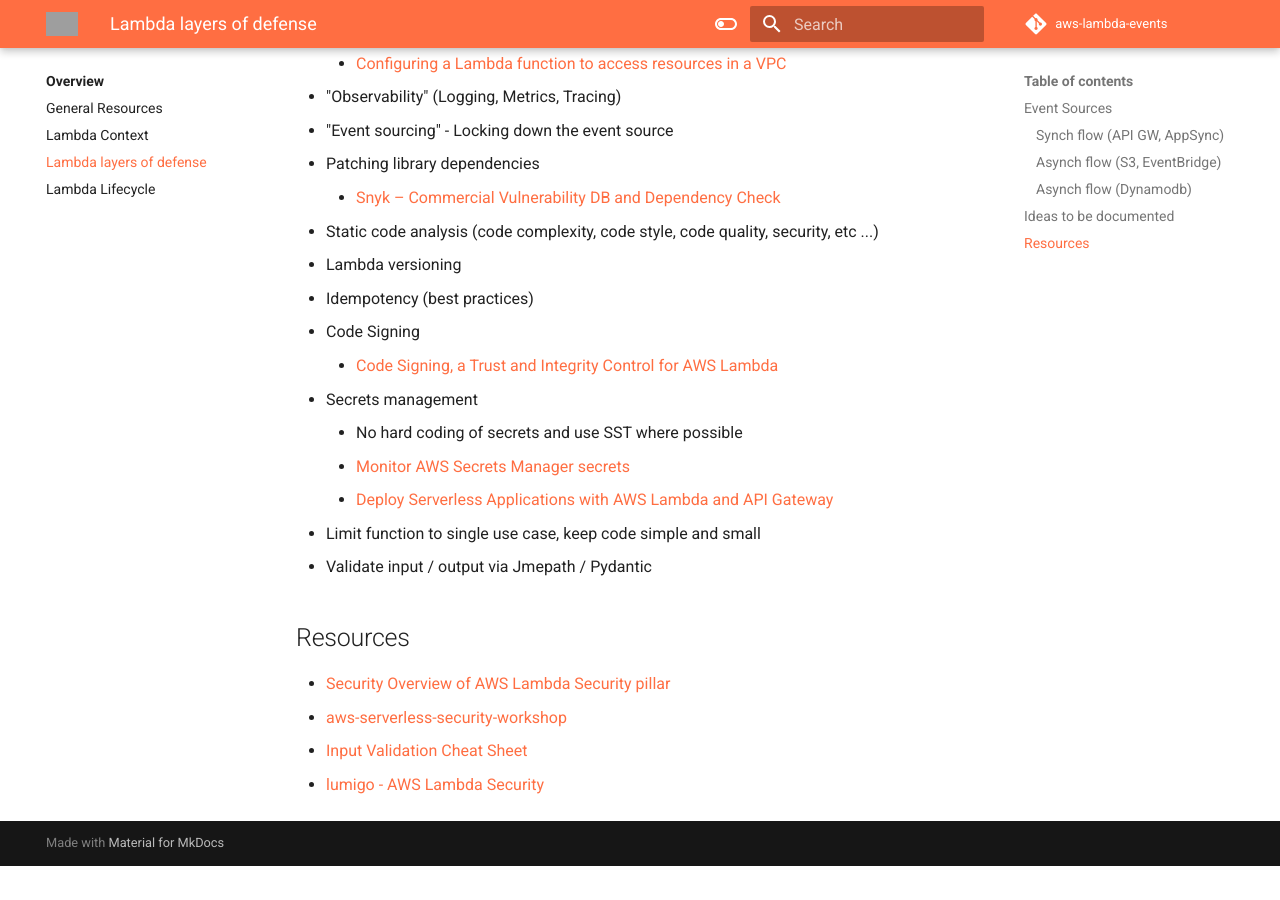
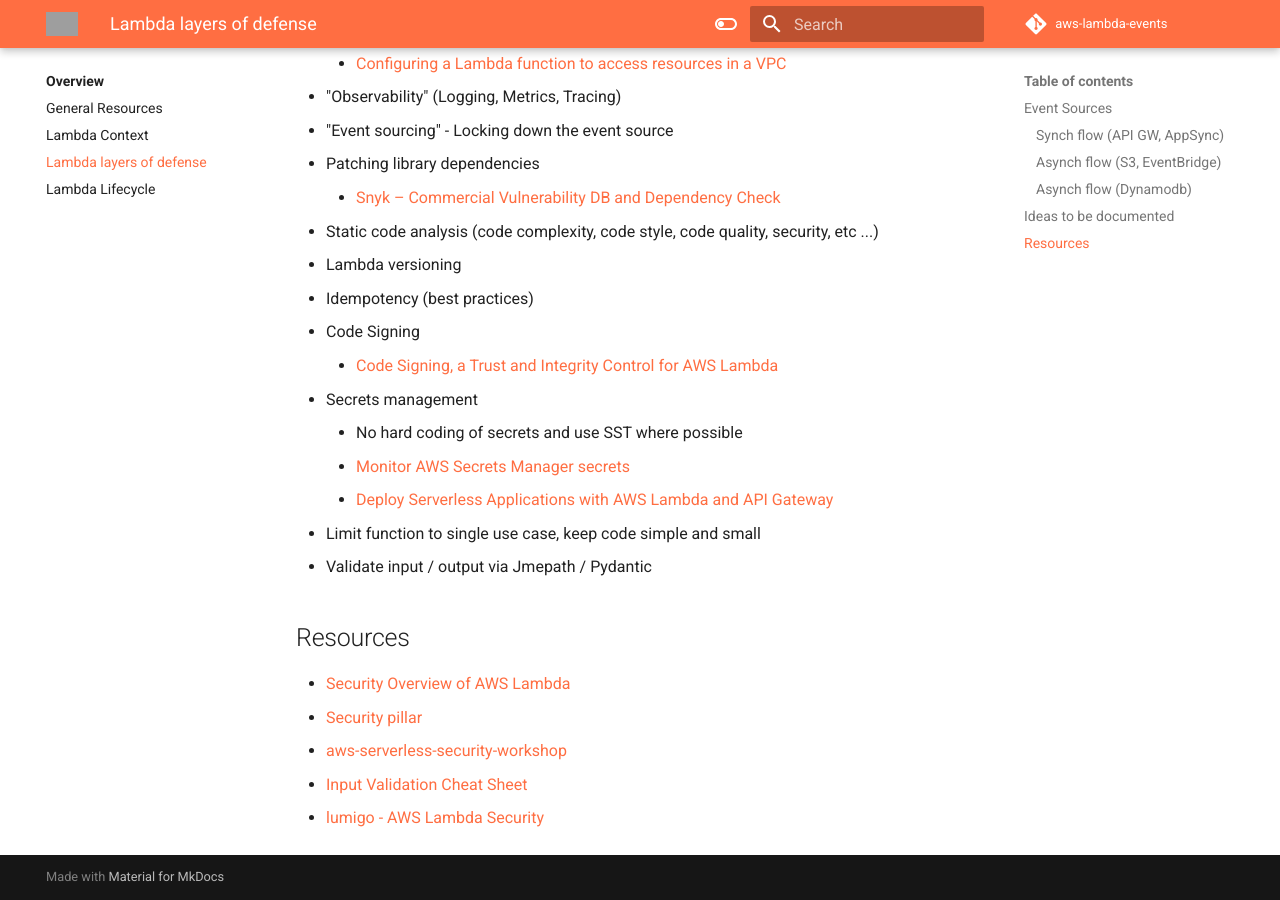
Before and after one commit to michaelbrewer/aws-lambda-events, an MkDocs documentation site: the page built from docs/lambda-security.md, in a window 1280 px wide and 900 px high, scrolled down 1793 px. Built offline with MkDocs 1.6.1 and Material for MkDocs 9.7.7, drawn with Linux system fonts in a browser that asks for light colours; comment, search, counter and statistics services are not loaded; before the commit the page ends 2659 px from its top, so only the background shows below that; grey boxes are pictures that could not be loaded.

Commit message:
chore(secuirty): Add draft notes

```diff
--- a/docs/lambda-security.md
+++ b/docs/lambda-security.md
@@ -76,7 +76,7 @@
 ## Resources
 
 - [Security Overview of AWS Lambda](https://docs.aws.amazon.com/whitepapers/latest/security-overview-aws-lambda/security-overview-aws-lambda.pdf){target="_blank"}
-[Security pillar](https://docs.aws.amazon.com/wellarchitected/latest/serverless-applications-lens/security-pillar.html)
+- [Security pillar](https://docs.aws.amazon.com/wellarchitected/latest/serverless-applications-lens/security-pillar.html)
 - [aws-serverless-security-workshop](https://github.com/aws-samples/aws-serverless-security-workshop)
 - [Input Validation Cheat Sheet](https://cheatsheetseries.owasp.org/cheatsheets/Input_Validation_Cheat_Sheet.html)
 - [lumigo - AWS Lambda Security](https://lumigo.io/aws-lambda-deployment/aws-lambda-security/)
```
